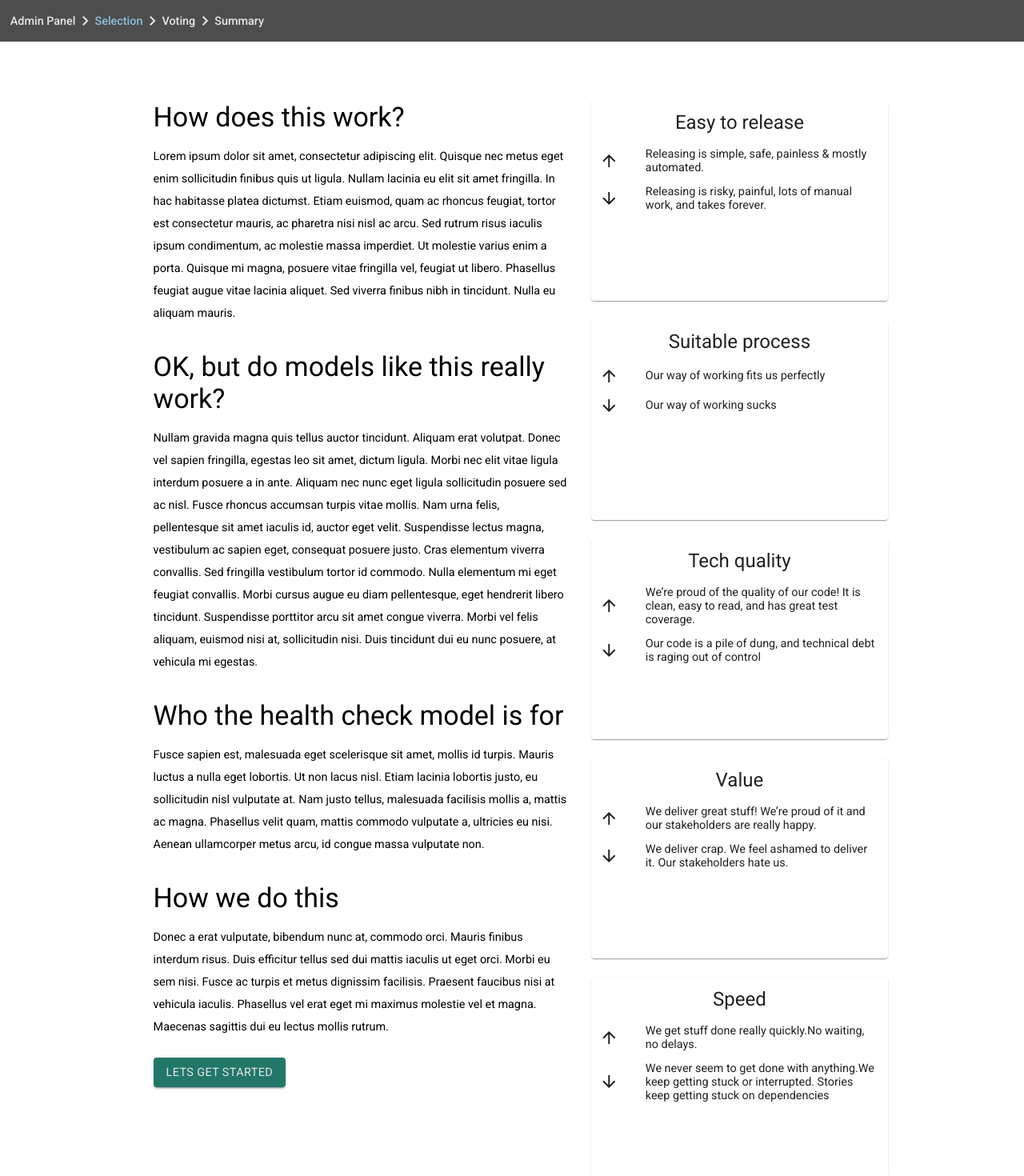
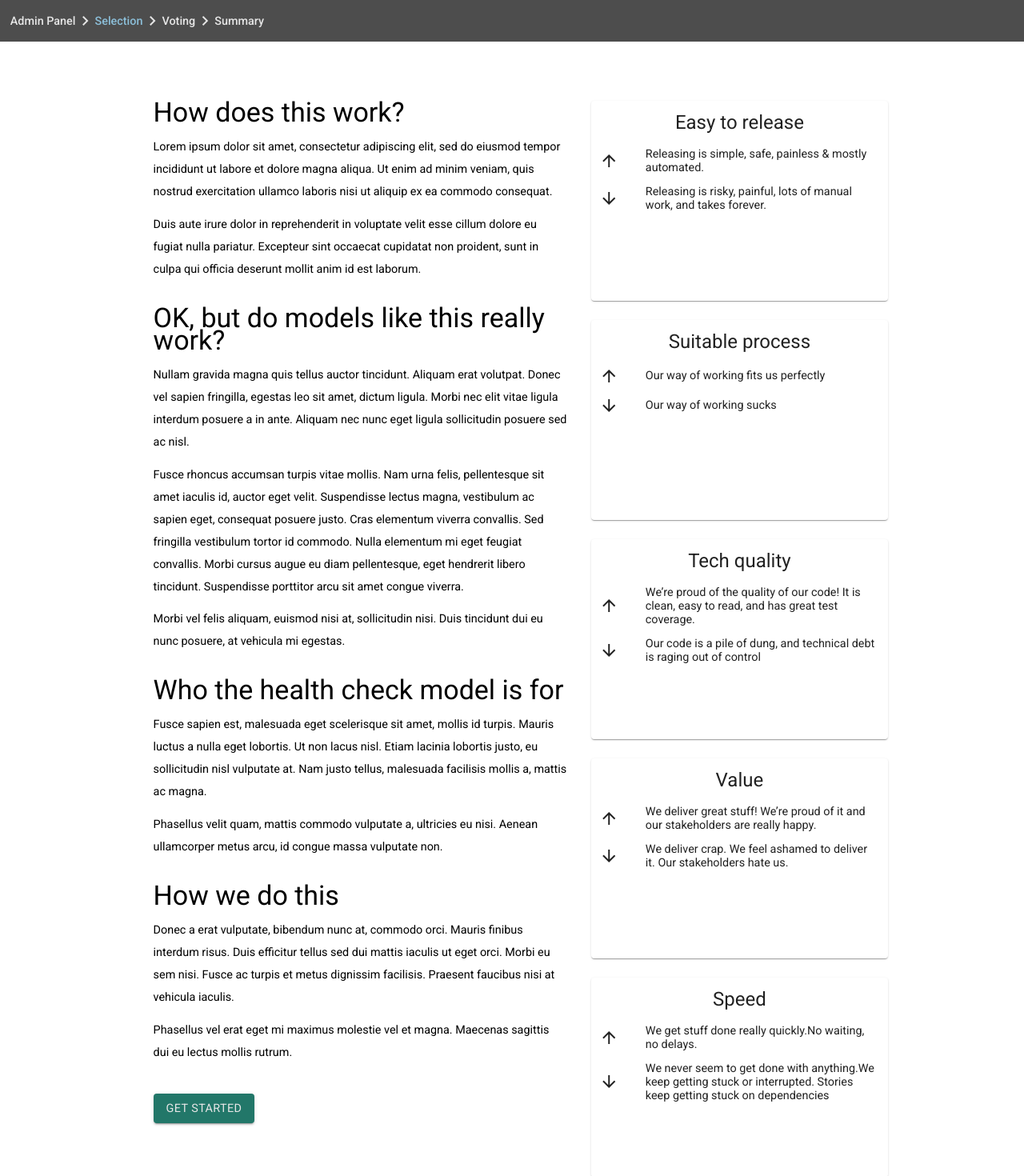
Before and after one commit to peter-yhc/spotify-health-web-ts, a React (Create React App) app: page /admin/instructions in a window 1280 px wide. Shown: the top 1470 px of the page at 80% size. Built offline with nearby package versions, Linux system fonts and the light colour scheme.

Commit message:
Simplify css and testing for InstructionPage component.

```diff
--- a/src/admin/instructions/InstructionPage.jsx
+++ b/src/admin/instructions/InstructionPage.jsx
@@ -1,14 +1,13 @@
 /* eslint-disable max-len */
 import React from 'react';
-import { withStyles } from '@material-ui/styles';
-import PropTypes from 'prop-types';
+import { makeStyles } from '@material-ui/styles';
 import Button from '@material-ui/core/Button/index';
 import { Link } from 'react-router-dom';
 import stubData from '../../health-indicators/health-indicators-stub';
 import { MiniHealthIndicatorCard } from '../../health-indicators';
 import Theme from '../../Theme';
 
-const styles = {
+const styles = makeStyles({
   container: {
     display: 'grid',
     gridTemplateColumns: '100px 3fr 2fr 100px',
@@ -27,26 +26,28 @@ const styles = {
     gridColumn: '2 / 3',
     padding: '0 2vw',
     textAlign: 'left',
+    lineHeight: '28px',
+    '& p': {
+      marginBottom: '0.8rem',
     },
-  heading: {
+    '& h4': {
       marginTop: '4vh',
       marginBottom: '2vh',
       '&:first-of-type': {
         marginTop: 0,
       },
     },
-  text: {
-    lineHeight: '28px',
   },
   startButton: {
     backgroundColor: Theme.GREEN_OVERRIDE,
     color: Theme.WHITE_OVERRIDE,
     marginTop: '3vh !important',
+    fontWeight: 500,
   },
-};
+});
 
-export const InstructionPage = (props) => {
-  const { classes } = props;
+const InstructionPage = () => {
+  const classes = styles();
 
   const showCards = () => {
     return stubData.map(data => (
@@ -64,42 +65,52 @@ export const InstructionPage = (props) => {
     <React.Fragment>
       <div className={classes.container}>
         <section className={classes.instructions}>
-          <h4 className={classes.heading}>How does this work?</h4>
-          <p className={classes.text}>
-            Lorem ipsum dolor sit amet, consectetur adipiscing elit. Quisque nec metus eget enim sollicitudin finibus
-            quis ut ligula. Nullam lacinia eu elit sit amet fringilla. In hac habitasse platea dictumst. Etiam euismod,
-            quam ac rhoncus feugiat, tortor est consectetur mauris, ac pharetra nisi nisl ac arcu. Sed rutrum risus
-            iaculis ipsum condimentum, ac molestie massa imperdiet. Ut molestie varius enim a porta. Quisque mi magna,
-            posuere vitae fringilla vel, feugiat ut libero. Phasellus feugiat augue vitae lacinia aliquet. Sed viverra
-            finibus nibh in tincidunt. Nulla eu aliquam mauris.
+          <h4>How does this work?</h4>
+          <p>
+            Lorem ipsum dolor sit amet, consectetur adipiscing elit, sed do eiusmod tempor incididunt ut labore et
+            dolore magna aliqua. Ut enim ad minim veniam, quis nostrud exercitation ullamco laboris nisi ut aliquip ex
+            ea commodo consequat.
           </p>
-          <h4 className={classes.heading}>OK, but do models like this really work?</h4>
+          <p>
+            Duis aute irure dolor in reprehenderit in voluptate velit esse cillum dolore eu fugiat
+            nulla pariatur. Excepteur sint occaecat cupidatat non proident, sunt in culpa qui officia deserunt mollit
+            anim id est laborum.
+          </p>
+          <h4>OK, but do models like this really work?</h4>
           <p className={classes.text}>
             Nullam gravida magna quis tellus auctor tincidunt. Aliquam erat volutpat. Donec vel sapien fringilla,
             egestas leo sit amet, dictum ligula. Morbi nec elit vitae ligula interdum posuere a in ante. Aliquam nec
-            nunc eget ligula sollicitudin posuere sed ac nisl. Fusce rhoncus accumsan turpis vitae mollis. Nam urna
+            nunc eget ligula sollicitudin posuere sed ac nisl.
+          </p>
+          <p>Fusce rhoncus accumsan turpis vitae mollis. Nam urna
             felis, pellentesque sit amet iaculis id, auctor eget velit. Suspendisse lectus magna, vestibulum ac sapien
             eget, consequat posuere justo. Cras elementum viverra convallis. Sed fringilla vestibulum tortor id commodo.
             Nulla elementum mi eget feugiat convallis. Morbi cursus augue eu diam pellentesque, eget hendrerit libero
-            tincidunt. Suspendisse porttitor arcu sit amet congue viverra. Morbi vel felis aliquam, euismod nisi at,
+            tincidunt. Suspendisse porttitor arcu sit amet congue viverra.
+          </p>
+          <p>Morbi vel felis aliquam, euismod nisi at,
             sollicitudin nisi. Duis tincidunt dui eu nunc posuere, at vehicula mi egestas.
           </p>
-          <h4 className={classes.heading}>Who the health check model is for</h4>
+          <h4>Who the health check model is for</h4>
           <p className={classes.text}>
             Fusce sapien est, malesuada eget scelerisque sit amet, mollis id turpis. Mauris luctus a nulla eget
             lobortis. Ut non lacus nisl. Etiam lacinia lobortis justo, eu sollicitudin nisl vulputate at. Nam justo
-            tellus, malesuada facilisis mollis a, mattis ac magna. Phasellus velit quam, mattis commodo vulputate a,
+            tellus, malesuada facilisis mollis a, mattis ac magna.
+          </p>
+          <p>Phasellus velit quam, mattis commodo vulputate a,
             ultricies eu nisi. Aenean ullamcorper metus arcu, id congue massa vulputate non.
           </p>
-          <h4 className={classes.heading}>How we do this</h4>
+          <h4>How we do this</h4>
           <p className={classes.text}>
             Donec a erat vulputate, bibendum nunc at, commodo orci. Mauris finibus interdum risus. Duis efficitur tellus
             sed dui mattis iaculis ut eget orci. Morbi eu sem nisi. Fusce ac turpis et metus dignissim facilisis.
-            Praesent faucibus nisi at vehicula iaculis. Phasellus vel erat eget mi maximus molestie vel et magna.
+            Praesent faucibus nisi at vehicula iaculis.
+          </p>
+          <p>Phasellus vel erat eget mi maximus molestie vel et magna.
             Maecenas sagittis dui eu lectus mollis rutrum.
           </p>
           <Link to="/admin/voting">
-            <Button className={classes.startButton} variant="contained">Lets get started</Button>
+            <Button className={classes.startButton} variant="contained" href="#">Get started</Button>
           </Link>
         </section>
         <section className={classes.cardContainer}>
@@ -110,8 +121,4 @@ export const InstructionPage = (props) => {
   );
 };
 
-InstructionPage.propTypes = {
-  classes: PropTypes.object.isRequired,
-};
-
-export default withStyles(styles)(InstructionPage);
+export default InstructionPage;
```
Also changed, not shown: 1 other file (tests, documents, lock files or other folders). Lines whose indentation alone changed are shown as unchanged.
